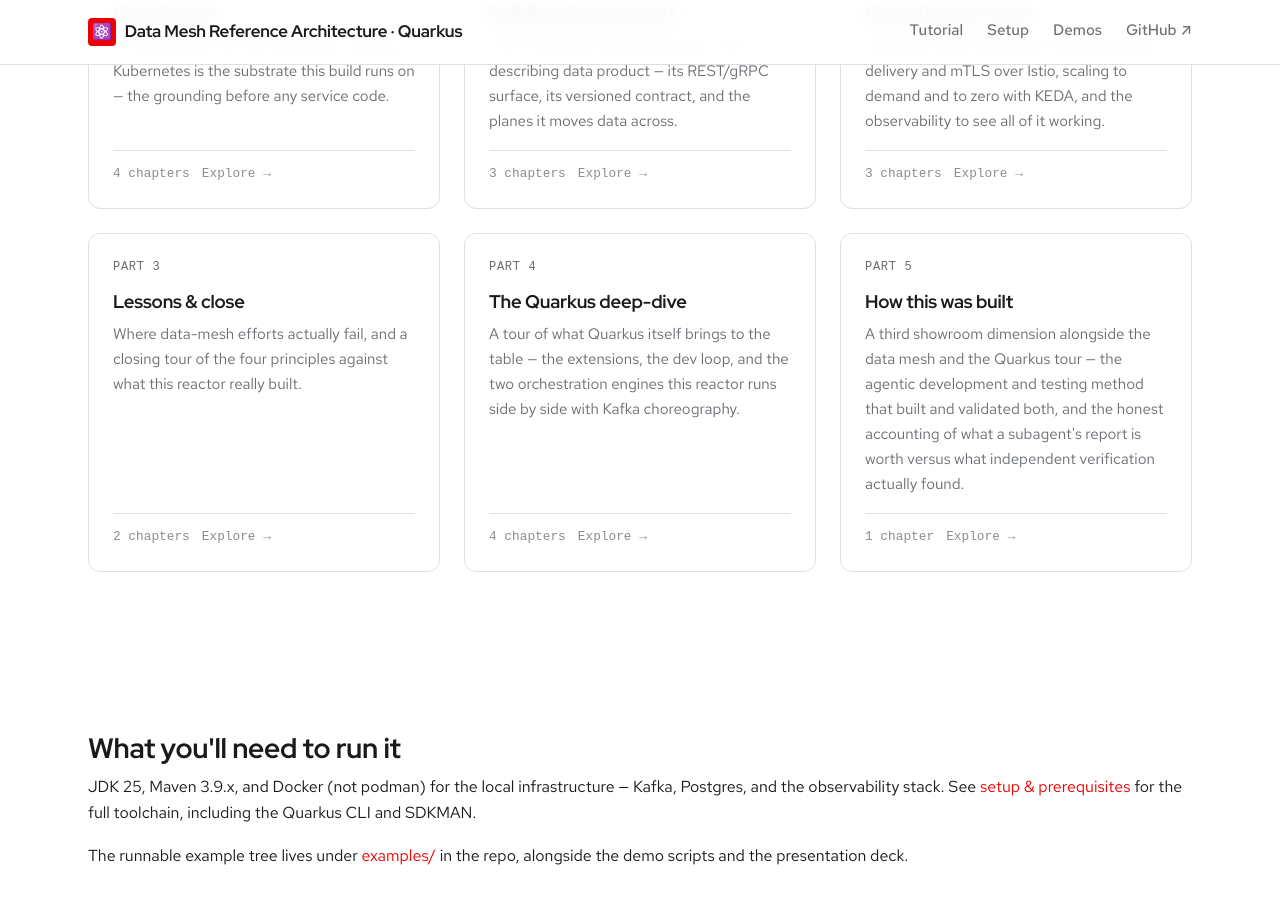
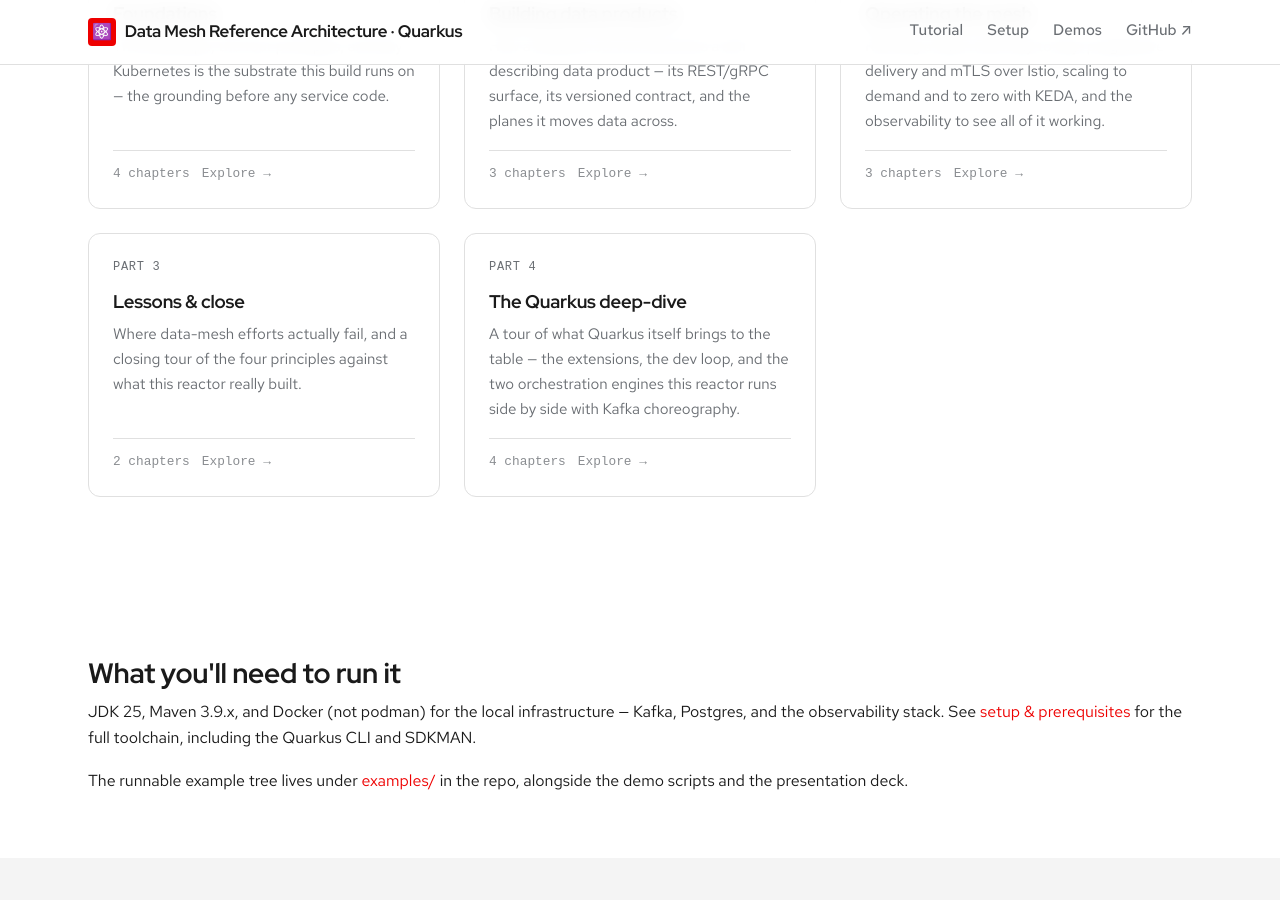
Before and after one commit to patterncatalyst/datamesh-reference-arch-quarkus, a Jekyll site: the page built from index.html, in a window 1280 px wide and 900 px high, scrolled down 1023 px. Built offline with Jekyll 4.4.1, drawn with Linux system fonts in a browser that asks for light colours; some web fonts are replaced.

Commit message:
docs: move agentic-relay out of the published site, keep as a repo doc (#20)
The agentic-relay chapter isn't relevant to the tutorial site's purpose. Moved _docs/15-agentic-relay.md -> _plans/agentic-relay.md (output:false collection — stays in the repo + GitHub-viewable, not published). Converted to a standalone doc (plain front-matter, Liquid include -> markdown image to ../assets/diagrams/15-agentic-relay.svg, de-spanned footer). Removed the now-empty 'How this was built' part; fixed 00-index + README counts back to fifteen chapters / five parts. Site now 16 doc pages, 5 parts; diagram kept in assets/diagrams.

```diff
--- a/_docs/00-index.md
+++ b/_docs/00-index.md
@@ -32,9 +32,7 @@ even when the technology is sound, then closes by reorganizing the same material
 principle. **Part 4, The Quarkus deep-dive** is specific to this rebuild: a tour of the
 Quarkus capabilities the services exercise, a side-by-side comparison against the Spring
 Boot twin service, and a look at the three different coordination styles the domain
-services demonstrate side by side. **Part 5, How this was built** turns the lens on the
-build itself — the agentic Plan/Execute/Validate relay that wrote and verified
-everything in Parts 1 through 4.
+services demonstrate side by side.
 
 ## Part 0 — Foundations
 
@@ -98,14 +96,6 @@ everything in Parts 1 through 4.
 - [**15 · AI rules triage**]({{ '/docs/14-ai-rules-triage/' | relative_url }}) —
   The `ai-rules-service` triage flow — classification plus a rules decision — exercised
   through both the Camel route and the Quarkus Flow workflow from the previous chapter.
-
-## Part 5 — How this was built
-
-- [**16 · How this was built: the agentic relay**]({{ '/docs/15-agentic-relay/' | relative_url }}) —
-  The third showroom dimension: the Plan (Opus) → Execute (Sonnet, fan-out) →
-  Validate (Opus) model relay that built and tested this repo, and the real
-  defects independent re-verification caught that a subagent's own report
-  would have missed.
 
 ## Who this is for
 
--- a/_parts/how-it-was-built.md
+++ /dev/null
@@ -1,13 +0,0 @@
----
-part_name: How this was built
-order: 5
-title: How this was built
-blurb: A third showroom dimension alongside the data mesh and the Quarkus tour — the agentic development and testing method that built and validated both, and the honest accounting of what a subagent's report is worth versus what independent verification actually found.
----
-
-Parts 0 through 4 built, operated, and toured a working data mesh on Quarkus.
-This closing part turns the lens on the build itself: the Plan/Execute/Validate
-model relay that wrote the code, the fan-out parallelism across file-disjoint
-modules that made a multi-hour build survivable, and the adversarial validation
-pass that treated every executor's self-report as a claim to check rather than
-a result to trust — including the real defects that check actually caught.
```
Also changed, not shown: other parts of _docs/00-index.md (+1 -1 lines), _plans/agentic-relay.md (renamed from _docs/15-agentic-relay.md, +10 -8 lines), README.md.
